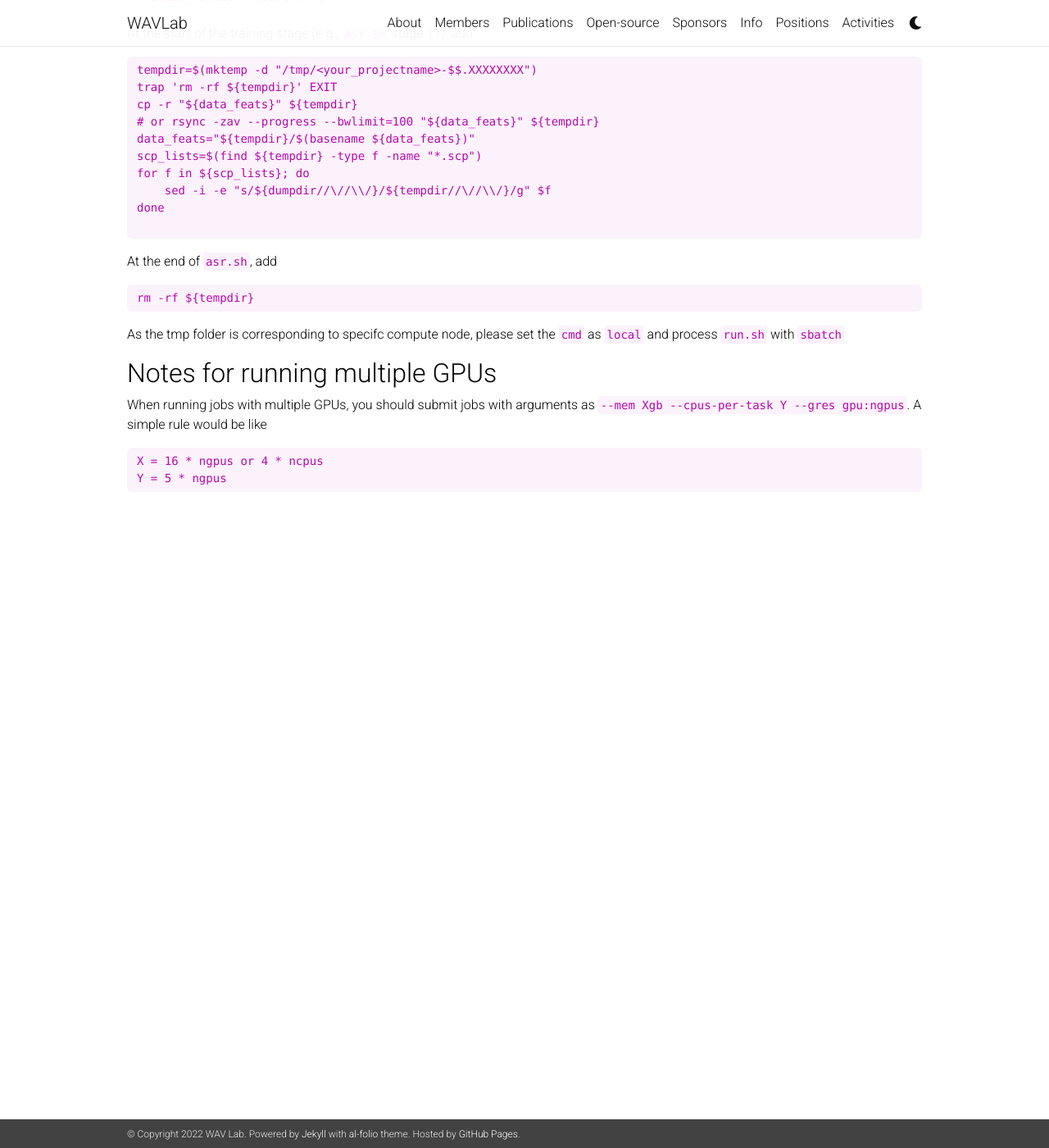
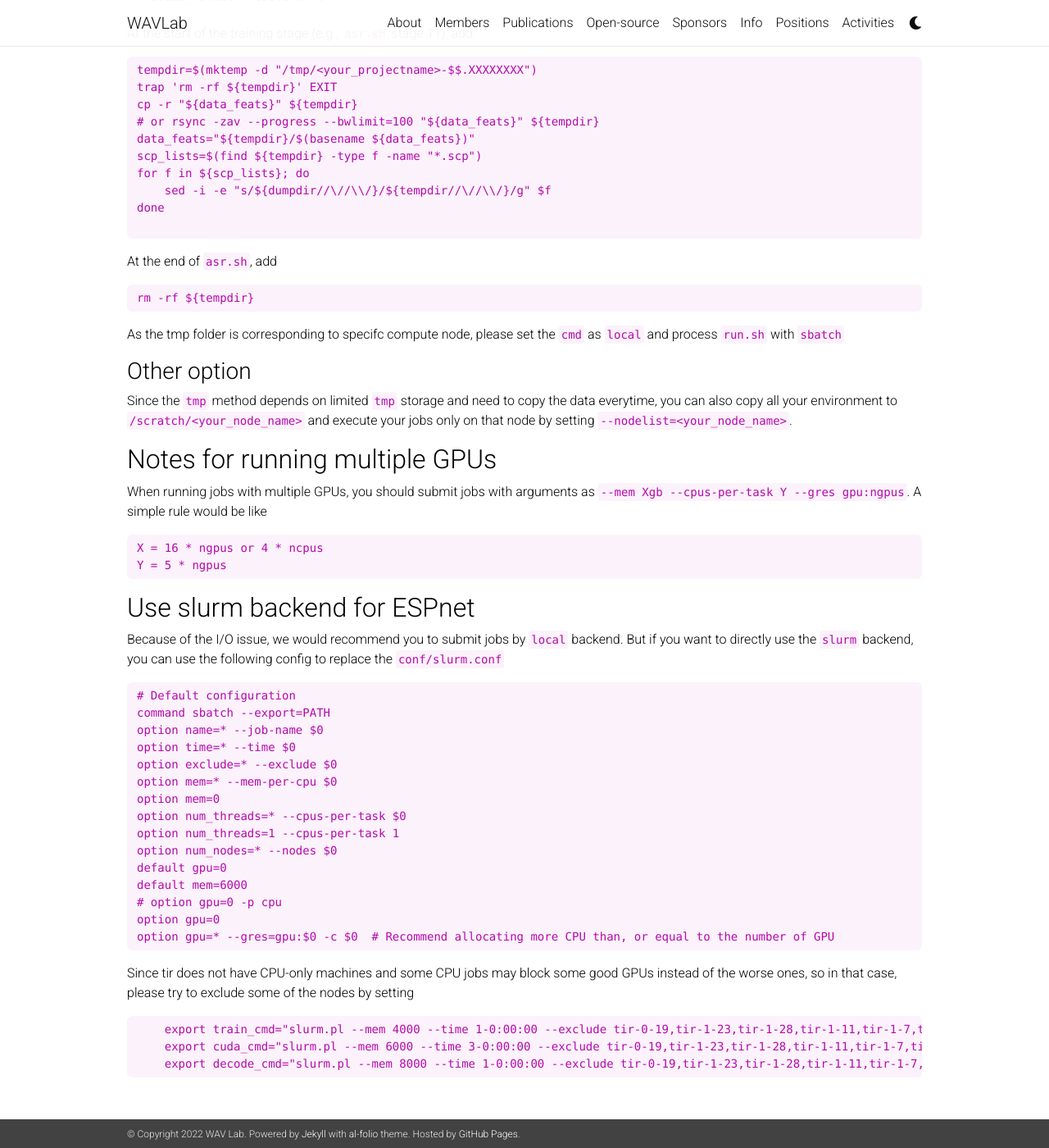
Before and after one commit to shinjiwlab/shinjiwlab.github.io, a Jekyll site: the page built from _posts/2022-01-01-tir-usage.md, in a window 1280 px wide and 1400 px high, scrolled down 2707 px. Shown: the whole window at 82% size. Built offline with Jekyll 4.4.1, drawn with Linux system fonts in a browser that asks for light colours; nearby versions of some CDN libraries; a style sheet for code colours, icons or effects is not loaded.

Commit message:
update tir and psc usage

````diff
--- a/_posts/2022-01-01-tir-usage.md
+++ b/_posts/2022-01-01-tir-usage.md
@@ -145,9 +145,40 @@ rm -rf ${tempdir}
 
 As the tmp folder is corresponding to specifc compute node, please set the `cmd` as `local` and process `run.sh` with `sbatch`
 
+### Other option
+Since the `tmp` method depends on limited `tmp` storage and need to copy the data everytime, you can also copy all your environment to `/scratch/<your_node_name>` and execute your jobs only on that node by setting `--nodelist=<your_node_name>`.
+
 ## Notes for running multiple GPUs
 When running jobs with multiple GPUs, you should submit jobs with arguments as `--mem Xgb --cpus-per-task Y --gres gpu:ngpus`. A simple rule would be like
 ```
 X = 16 * ngpus or 4 * ncpus
 Y = 5 * ngpus
 ```
+
+## Use slurm backend for ESPnet
+Because of the I/O issue, we would recommend you to submit jobs by `local` backend. But if you want to directly use the `slurm` backend, you can use the following config to replace the `conf/slurm.conf`
+
+```
+# Default configuration
+command sbatch --export=PATH
+option name=* --job-name $0
+option time=* --time $0
+option exclude=* --exclude $0
+option mem=* --mem-per-cpu $0
+option mem=0
+option num_threads=* --cpus-per-task $0
+option num_threads=1 --cpus-per-task 1
+option num_nodes=* --nodes $0
+default gpu=0
+default mem=6000
+# option gpu=0 -p cpu
+option gpu=0
+option gpu=* --gres=gpu:$0 -c $0  # Recommend allocating more CPU than, or equal to the number of GPU
+```
+
+Since tir does not have CPU-only machines and some CPU jobs may block some good GPUs instead of the worse ones, so in that case, please try to exclude some of the nodes by setting
+```
+    export train_cmd="slurm.pl --mem 4000 --time 1-0:00:00 --exclude tir-0-19,tir-1-23,tir-1-28,tir-1-11,tir-1-7,tir-0-28,tir-0-3,tir-0-36,tir-0-32,tir-1-13,tir-1-18,tir-0-11"
+    export cuda_cmd="slurm.pl --mem 6000 --time 3-0:00:00 --exclude tir-0-19,tir-1-23,tir-1-28,tir-1-11,tir-1-7,tir-0-28,tir-0-3,tir-0-36,tir-0-32,tir-1-13,tir-1-18,tir-0-11"
+    export decode_cmd="slurm.pl --mem 8000 --time 1-0:00:00 --exclude tir-0-19,tir-1-23,tir-1-28,tir-1-11,tir-1-7,tir-0-28,tir-0-3,tir-0-36,tir-0-32,tir-1-13,tir-1-18,tir-0-11"
+```
````
